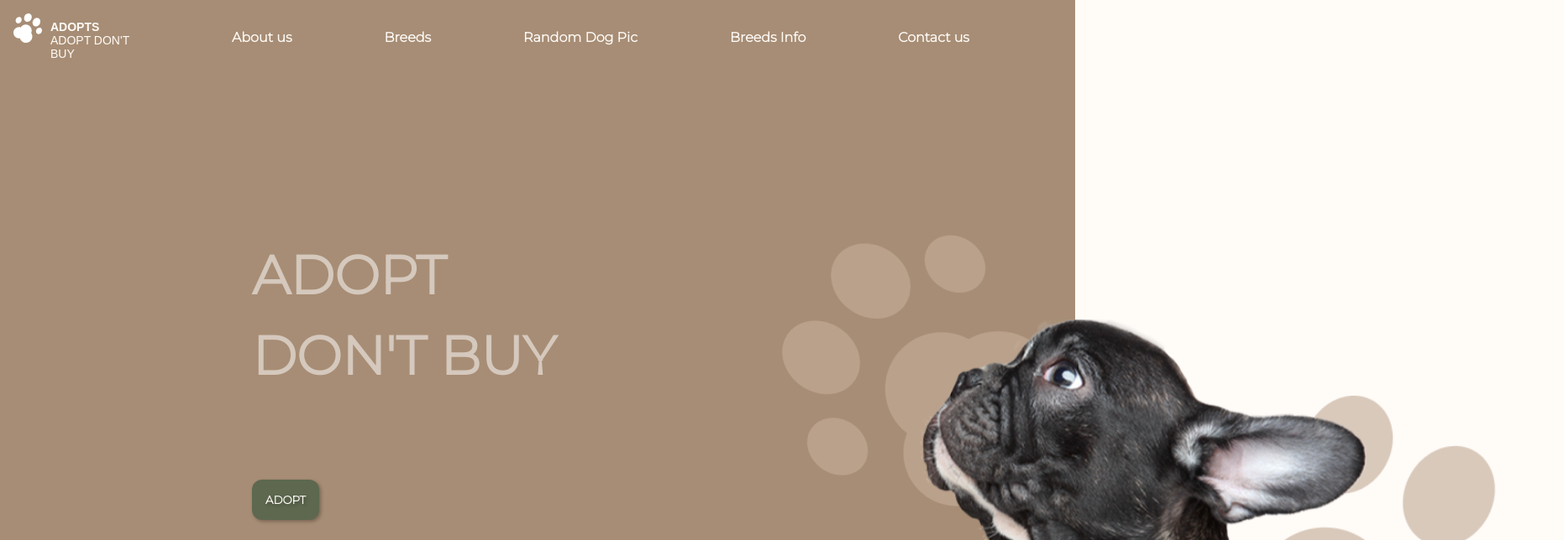
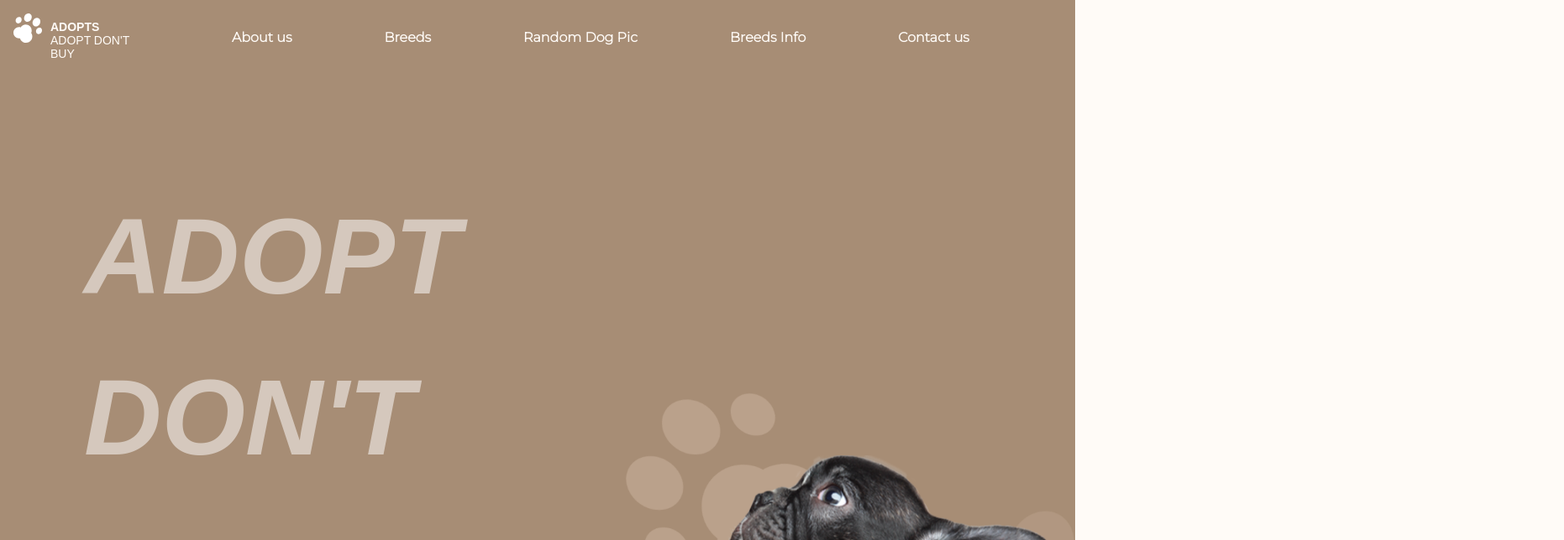
Before and after one commit to vladka-kl/dog-adopt-project, a React (Create React App) app: page / in a window 1280 px wide. Shown: the top 644 px of the page at 84% size, 1862 px wide, since content can reach past the window. Built offline with nearby package versions, Linux system fonts and the light colour scheme; no server answers.

Commit message:
fix the header section

```diff
--- a/src/components/welcome/Welcome.jsx
+++ b/src/components/welcome/Welcome.jsx
@@ -8,9 +8,9 @@ const Welcome = () => {
     <section className={styles.containerBG}>
       <div className={styles.welcomeBox}>
         <h1 className={styles.title}>
-          ADOPT
-          <br />
-          DON'T BUY
+          <strong>
+            <em>ADOPT DON'T BUY</em>
+          </strong>
         </h1>
         <button className={styles.adoptButton}>ADOPT</button>
       </div>
--- a/src/components/welcome/welcome.module.css
+++ b/src/components/welcome/welcome.module.css
@@ -2,11 +2,11 @@
   display: flex;
   width: 100%;
   background: var(--bg-color);
-  background-size: 50% auto;
-  background-position: right 8px bottom -15.5px;
-  min-height: 80vh;
+  /* background-size: 50% auto; */
+  /* background-position: right 8px bottom -15.5px; */
+  /* min-height: 80vh; */
   margin-bottom: 50px;
-  padding-left: 200px
+  /* padding-left: 200px */
 }
 
 .welcomeBox {
@@ -22,9 +22,9 @@
 .title {
   font-size: 144px;
   color: #ffffff85;
-  font-weight: bold;
-  font-family: 'Montserrat', sans-serif;
-  font-size: 4rem;
+  /* font-weight: bold; */
+  /* font-family: 'Montserrat', sans-serif; */
+  font-size: 8rem;
   line-height: 1.5;
   margin: 100px auto 100px auto;
 }
@@ -42,12 +42,16 @@
 }
 
 .mainDog {
-position: relative;
-width: 50%;
+/* position: relative; */
+/* width: 50%; */
+
 }
 
 .mainDogImg {
-position: absolute;
+/* position: absolute; */
+position: relative;
+top: 15em;
+width: 55rem;
 }
 
 @media screen and (max-width: 650px) {
--- a/src/pages/LandingPage.js
+++ b/src/pages/LandingPage.js
@@ -10,10 +10,11 @@ import Steps from '../components/Steps/Steps';
 import { Footer } from "../components/Footer/Footer";
 
 const LandingPage = ({ selectedDog, setSelectedDog }) => (
-  <div className="LandingPage">
+  <div className='LandingPage'>
     <Header />
     <Welcome />
     <AboutUsInfo title={RandomText.title} text={RandomText.text} />
+    <Steps />
     <RandomDogSlider
       selectedDog={selectedDog}
       setSelectedDog={setSelectedDog}
```
